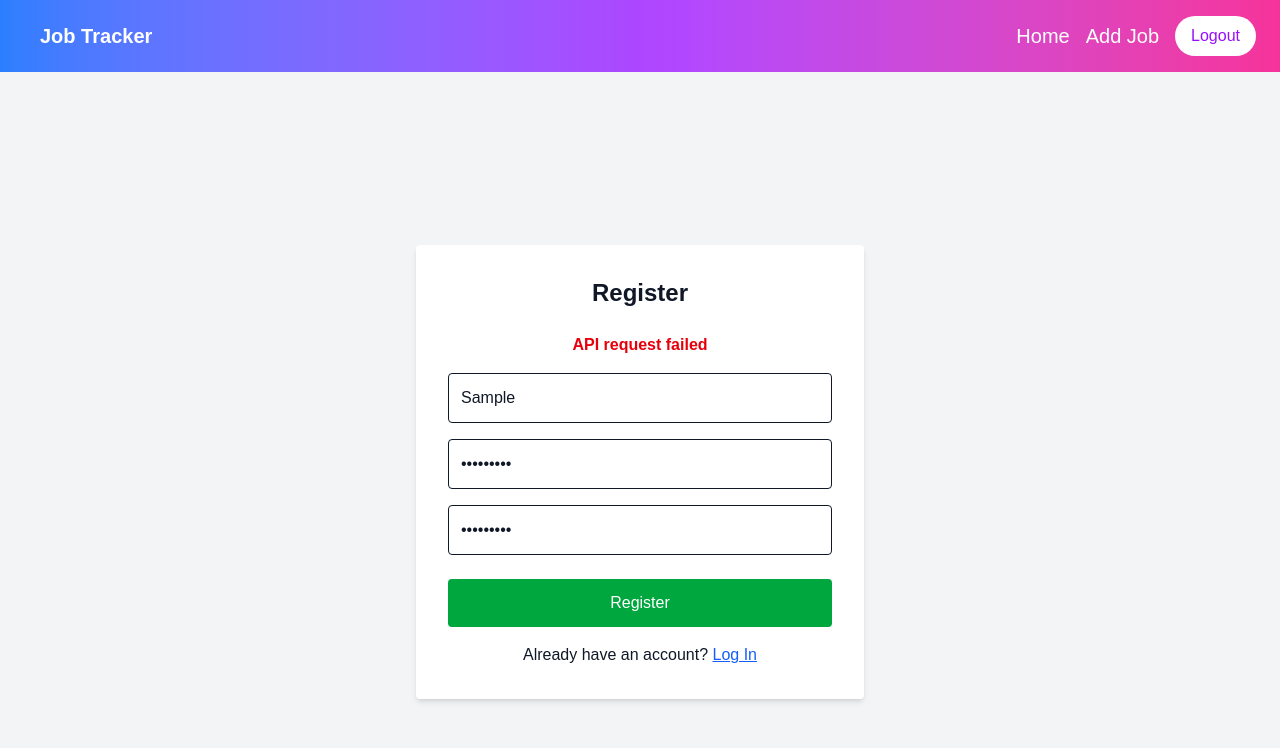
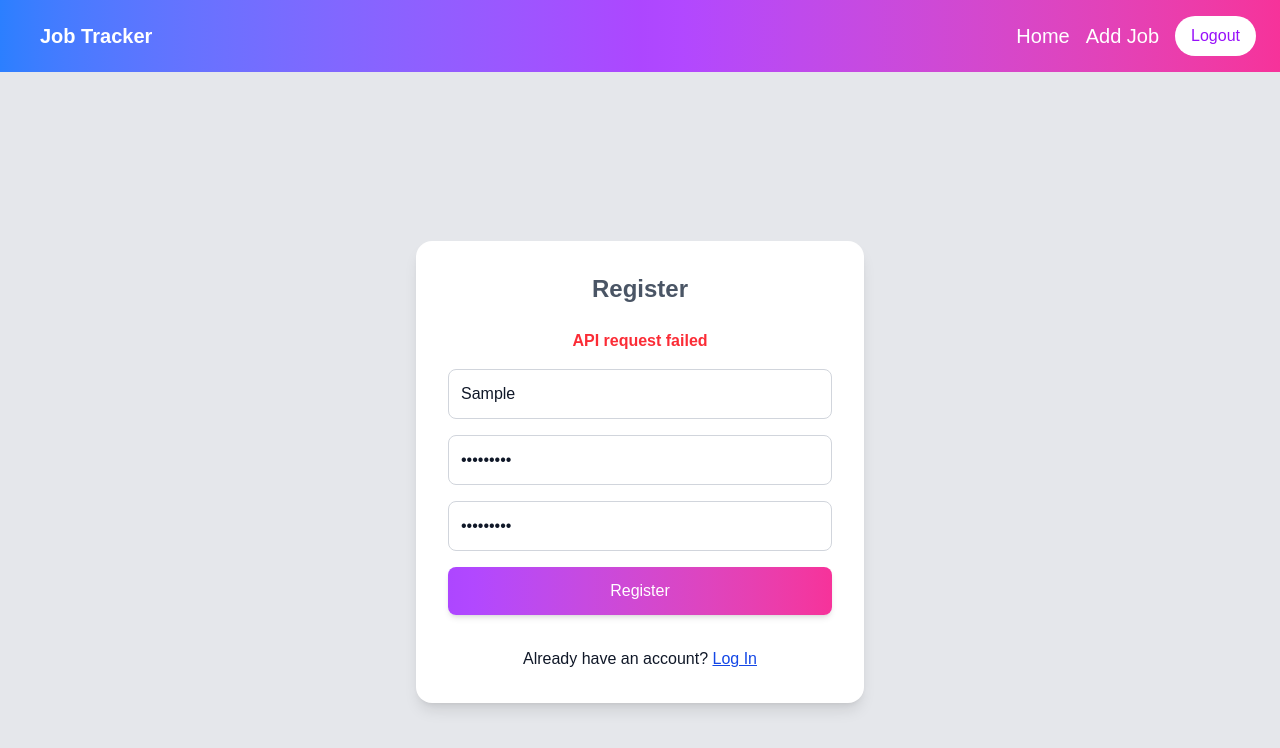
Before and after one commit to Nomala03/Job-tracker-app, a React (Vite) app: page /register in a window 1280 px wide. Both pictures are taken after typing "Sample", "Sample123", "Sample123" into the empty fields and a click on the button "Register". Shown: the top 748 px of the page. Built offline with nearby package versions, Linux system fonts and the light colour scheme; no server answers.

Commit message:
add style on registerPage, changed bg-color of login

```diff
--- a/src/pages/LoginPage.tsx
+++ b/src/pages/LoginPage.tsx
@@ -20,11 +20,11 @@ const LoginPage = () => {
   };
 
   return (
-    <section className="min-h-screen flex items-center justify-center bg-gradient-to-br from-purple-500 via-pink-400 to-orange-400 px-4">
+    <section className="min-h-screen flex items-center justify-center bg-gray-200 px-4">
       <div className="bg-white p-8 rounded-2xl shadow-lg w-full max-w-md">
         <form
           onSubmit={handleSubmit}
-          className="max-w-md w-full mx-auto space-y-4"
+          className="max-w-md w-full space-y-4"
         >
         <h1 className="text-2xl font-bold mb-6 text-center text-gray-600">Login</h1>
           {error && (
--- a/src/pages/RegisterPage.tsx
+++ b/src/pages/RegisterPage.tsx
@@ -30,19 +30,20 @@ const RegisterPage = () => {
   };
 
   return (
-    <section className="min-h-screen flex items-center justify-center bg-gray-100 px-4">
-      <form
-        onSubmit={handleSubmit}
-        className="bg-white p-8 rounded shadow-md max-w-md w-full"
-      >
-        <h1 className="text-2xl font-bold mb-6 text-center">Register</h1>
+    <section className="min-h-screen flex items-center justify-center bg-gray-200 px-4">
+      <div className="bg-white p-8 rounded-2xl shadow-lg w-full max-w-md">
+        <form
+          onSubmit={handleSubmit}
+          className=" max-w-md w-full space-y-4"
+        >
+        <h1 className="text-2xl font-bold mb-6 text-center text-gray-600">Register</h1>
         {error && (
-          <p className="mb-4 text-red-600 text-center font-semibold">{error}</p>
+          <p className="mb-4 text-red-500 text-center font-semibold">{error}</p>
         )}
         <input
           type="text"
           placeholder="Username"
-          className="w-full p-3 border rounded mb-4"
+          className="w-full p-3 border border-gray-300 rounded-lg focus:outline-none focus:ring-2 focus:ring-purple-300"
           value={username}
           onChange={(e) => setUsername(e.target.value)}
           required
@@ -51,7 +52,7 @@ const RegisterPage = () => {
         <input
           type="password"
           placeholder="Password"
-          className="w-full p-3 border rounded mb-4"
+          className="w-full p-3 border border-gray-300 rounded-lg focus:outline-none focus:ring-2 focus:ring-purple-300"
           value={password}
           onChange={(e) => setPassword(e.target.value)}
           required
@@ -60,7 +61,7 @@ const RegisterPage = () => {
         <input
           type="password"
           placeholder="Confirm Password"
-          className="w-full p-3 border rounded mb-6"
+          className="w-full p-3 border border-gray-300 rounded-lg focus:outline-none focus:ring-2 focus:ring-purple-300"
           value={confirm}
           onChange={(e) => setConfirm(e.target.value)}
           required
@@ -68,17 +69,18 @@ const RegisterPage = () => {
         />
         <button
           type="submit"
-          className="w-full bg-green-600 text-white p-3 rounded hover:bg-green-700 transition"
+          className="w-full py-3 bg-gradient-to-r from-purple-500 to-pink-500 text-white rounded-lg shadow-md hover:opacity-90 transition"
         >
           Register
         </button>
         <p className="mt-4 text-center">
           Already have an account?{' '}
-          <Link to="/login" className="text-blue-600 underline">
+          <Link to="/login" className="text-blue-700 underline">
             Log In
           </Link>
         </p>
-      </form>
+        </form>
+      </div>
     </section>
   );
 };
```
Lines whose indentation alone changed are shown as unchanged.
